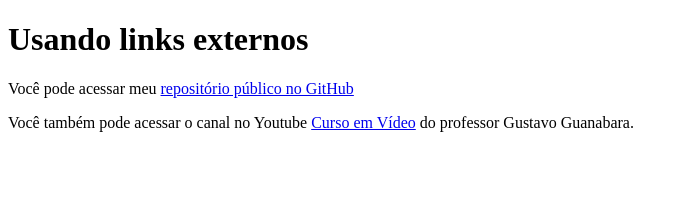
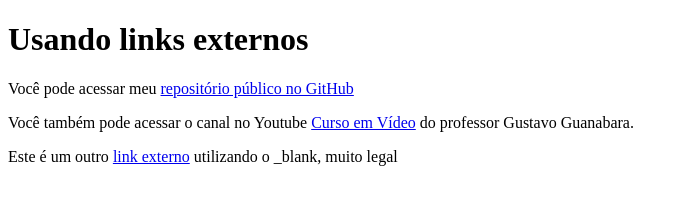
Before and after one commit to Ronaldss/course-html-css, a plain HTML site: page html-css/exercicios/ex010/index.html in a window 1280 px wide. Shown: the whole page, without its empty margins (0-688 px from the left). Drawn offline with Linux system fonts and the light colour scheme.

Commit message:
praticando links externos

```diff
--- a/html-css/exercicios/ex010/index.html
+++ b/html-css/exercicios/ex010/index.html
@@ -9,5 +9,6 @@
     <h1>Usando links externos</h1>
     <p>Você pode acessar meu <a href="https://github.com/ronaldss" target="_blank" rel="external">repositório público no GitHub</a></p>
     <p>Você também pode acessar o canal no Youtube <a href="https://www.youtube.com/user/cursosemvideo">Curso em Vídeo</a> do professor Gustavo Guanabara.</p>
+    <p>Este é um outro <a href="https://google.com" target="_blank" rel="external">link externo</a> utilizando o _blank, muito legal</p>
 </body>
 </html>
```
